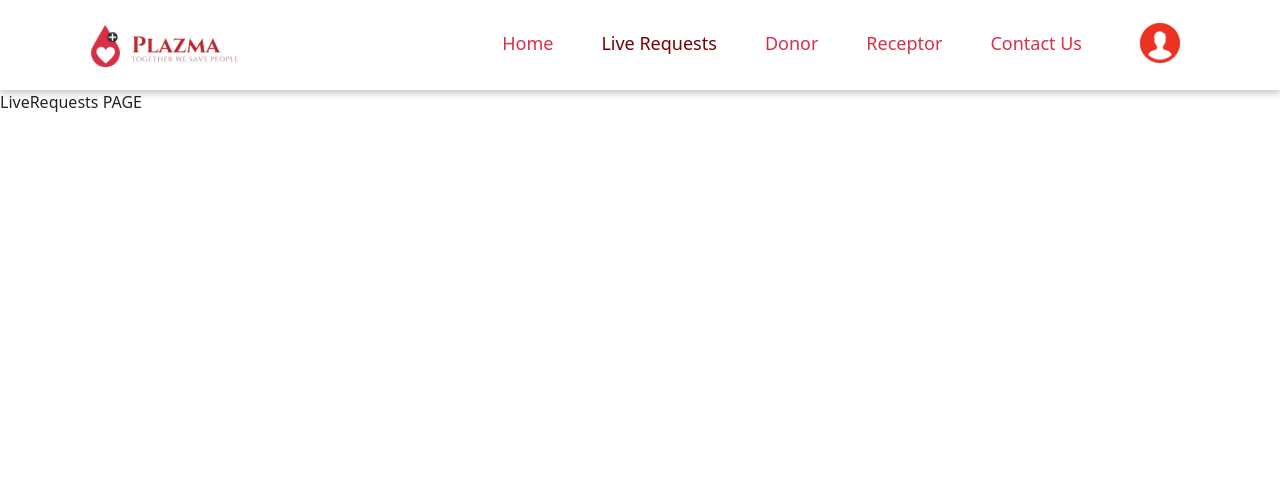
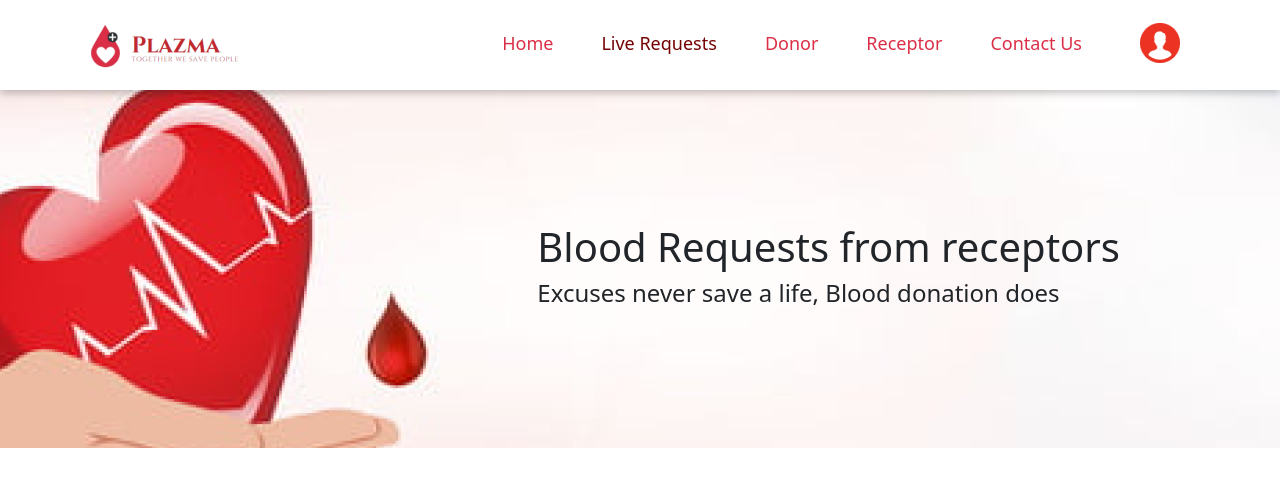
Before and after one commit to RubeshU/Plazma, a React (Create React App) app in the folder front-end/: page /live-requests in a window 1280 px wide. Shown: the top 486 px of the page. Built offline with nearby package versions, Linux system fonts and the light colour scheme.

Commit message:
breadcrumb finished

```diff
--- a/front-end/src/Data/BloodInfo.js
+++ b/front-end/src/Data/BloodInfo.js
@@ -1,6 +1,6 @@
 export const BloodList = [
     {
-        path:"OP",
+        path:"",
         type: "O+",
         giveTo: ["O+","A+","AB+"],
         receiveFrom: ["O+","O-"],
--- a/front-end/src/Pages/HomePage/index.js
+++ b/front-end/src/Pages/HomePage/index.js
@@ -1,7 +1,7 @@
 import Features from "./components/Features";
-import Footer from "./components/Footer";
 import Jumbotron from "./components/Jumbotron";
 import WhoCanDonate from "./components/WhoCanDonate";
+import Footer from "./components/Footer";
 
 const Home = () => {
     return (
--- /dev/null
+++ b/front-end/src/Pages/LiveRequestsPage/LiveRequestComponents/BreadCrumb.js
@@ -0,0 +1,14 @@
+import styles from "./BreadCrumb.module.css";
+
+const BreadCrumb = (props) => {
+    return (
+        <div className={`${styles.image}`}>
+            <div className={styles.text_section}>
+            <h1>{props.title}</h1>
+            <h4>{props.subtitle}</h4>
+            </div>
+        </div>
+    );
+}
+
+export default BreadCrumb;
--- /dev/null
+++ b/front-end/src/Pages/LiveRequestsPage/LiveRequestComponents/BreadCrumb.module.css
@@ -0,0 +1,21 @@
+@media screen and (max-width: 991px) {
+    .image{
+        display: none !important;
+    }
+}
+
+.image{
+    display: flex;
+    flex-direction: column;
+    justify-content: center;
+    align-items: flex-end;
+    height: 358px;
+    background-image: url("../LiveRequestAssets/BreadCrumbImage.png");
+    width: 100%;
+    background-repeat: no-repeat;
+    background-size: cover;
+}
+
+.text_section{
+    margin-right: 10rem;
+}
--- a/front-end/src/Pages/LiveRequestsPage/index.js
+++ b/front-end/src/Pages/LiveRequestsPage/index.js
@@ -1,7 +1,9 @@
+import BreadCrumb from "./LiveRequestComponents/BreadCrumb";
+
 const LiveRequestsPage = () => {
     return (
         <div>
-            LiveRequests PAGE
+            <BreadCrumb title="Blood Requests from receptors" subtitle="Excuses never save a life, Blood donation does"/>
         </div>
     );
 }
```
Also changed, not shown: front-end/src/Pages/LiveRequestsPage/LiveRequestAssets/BreadCrumbImage.png (added), 1 other file (tests, documents, lock files or other folders).
